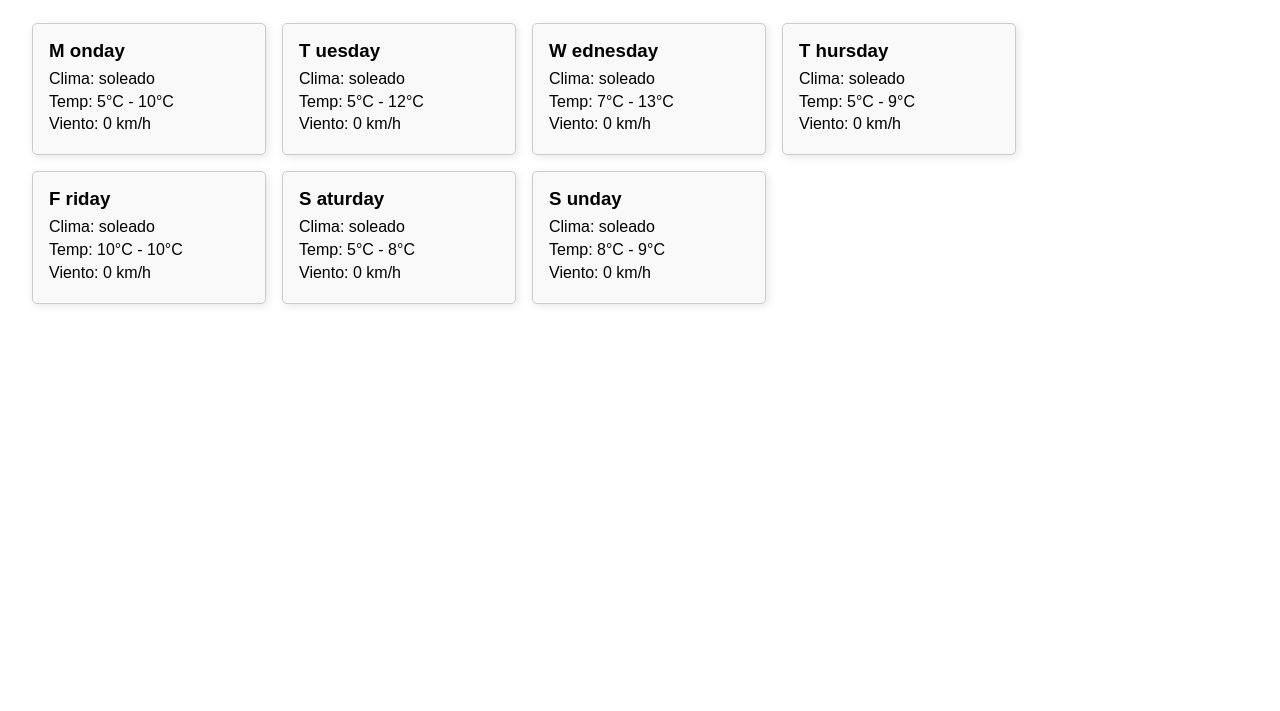
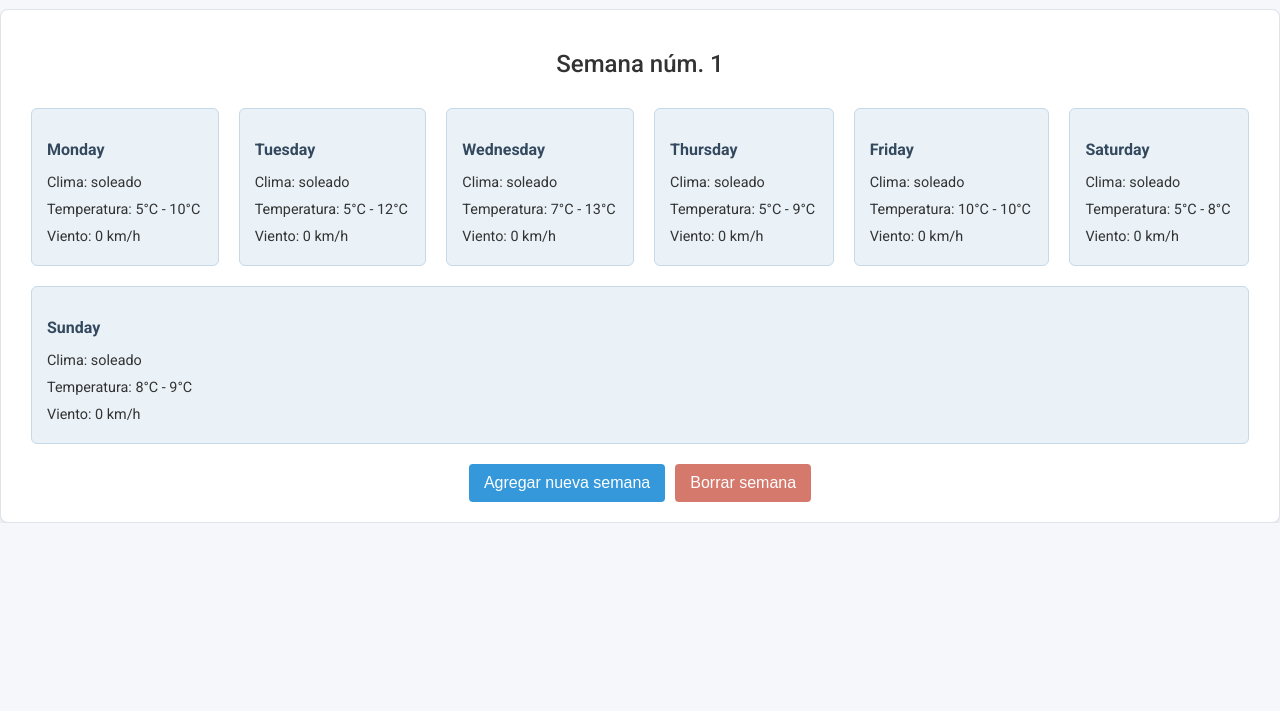
Before and after one commit to asm-dev/weather-forecast-app, a website with bundled scripts: page index.html in a window 1280 px wide. Shown: the part 89-800 px from the top of the page. Built offline with nearby package versions, Linux system fonts and the light colour scheme.

Commit message:
fix capitalise, improve styles and implement new DOM manipulations

```diff
--- a/src/app.ts
+++ b/src/app.ts
@@ -50,5 +50,5 @@ document.addEventListener("DOMContentLoaded", () => {
     "Media de las temperaturas máximas de la semana:",
     Math.round(WEEKLY_WEATHER_FORECAST_MOCK.getMaxTemperatureAverage())
   );
-  renderWeeklyForecast(WEEKLY_WEATHER_MODEL_MOCK);
+  renderWeeklyForecast(WEEKLY_WEATHER_MODEL_MOCK, "1");
 });
--- a/src/styles/weather-style.css
+++ b/src/styles/weather-style.css
@@ -1,29 +1,125 @@
+@import url("https://fonts.googleapis.com/css2?family=Roboto:wght@400;500;700&display=swap");
+
 body {
-  font-family: Arial, sans-serif;
   margin: 0;
-  padding: 1rem;
+  padding: 0;
+  font-family: "Roboto", sans-serif;
+  background-color: #f5f7fa;
+  color: #333;
+  display: flex;
+  flex-direction: column;
+  align-items: center;
+  justify-content: flex-start;
+  min-height: 100vh;
+}
+
+h1 {
+  font-weight: 500;
+  color: #2c3e50;
+  text-align: center;
+  margin-top: 20px;
+  margin-bottom: 40px;
 }
 
 #forecast-container {
   display: flex;
   flex-wrap: wrap;
-  gap: 1rem;
-  padding: 1rem;
+  gap: 20px;
+  justify-content: center;
+  align-items: flex-start;
+  width: 100%;
+  overflow-x: auto;
 }
 
-.forecast-day {
-  border: 1px solid #ccc;
-  padding: 1rem;
-  width: 200px;
-  background: #f9f9f9;
-  border-radius: 5px;
-  box-shadow: 2px 2px 8px rgba(0, 0, 0, 0.1);
+.weekly-weather-container {
+  background-color: #ffffff;
+  border: 1px solid #dfe4ea;
+  border-radius: 8px;
+  box-shadow: 0 2px 4px rgba(0, 0, 0, 0.1);
+  padding: 20px;
+  display: flex;
+  flex-direction: column;
+  align-items: center;
+  min-width: 300px;
 }
 
-.forecast-day h3 {
-  margin: 0 0 0.5rem 0;
+.weekly-weather-container h2 {
+  font-size: 1.5rem;
+  font-weight: 500;
+  margin-bottom: 20px;
 }
 
-.forecast-day p {
-  margin: 0.3rem 0;
+.daily-forecast-card {
+  background-color: #eaf2f8;
+  border: 1px solid #c5d9e8;
+  border-radius: 6px;
+  padding: 15px;
+  text-align: left;
+  margin: 10px;
+  flex: 1 0 auto;
+  min-width: 50px;
 }
+
+.daily-forecast-card h3 {
+  font-size: 1rem;
+  color: #34495e;
+  margin-bottom: 10px;
+}
+
+.daily-forecast-card p {
+  font-size: 0.9rem;
+  margin: 5px 0;
+}
+
+button {
+  background-color: #3498db;
+  color: #ffffff;
+  border: none;
+  border-radius: 4px;
+  padding: 10px 15px;
+  font-size: 1rem;
+  cursor: pointer;
+  margin-top: 10px;
+  margin-right: 10px;
+  transition: background-color 0.3s;
+}
+
+button:hover {
+  background-color: #2980b9;
+}
+
+button:active {
+  background-color: #1c658c;
+}
+
+button:last-child {
+  background-color: #d6796d;
+}
+
+button:last-child:hover {
+  background-color: #a93226;
+}
+
+button:last-child:active {
+  background-color: #922b21;
+}
+
+.weekly-weather-container div {
+  display: flex;
+  justify-content: center;
+  flex-wrap: wrap;
+}
+
+.daily-forecast-card {
+  display: flex;
+  flex-direction: column;
+  justify-content: space-between;
+}
+
+.weekly-weather-container button {
+  margin-top: 10px;
+}
+
+.weekly-weather-container button:last-child {
+  margin-right: 0;
+}
--- a/src/utils/capitalise-first-char.ts
+++ b/src/utils/capitalise-first-char.ts
@@ -2,5 +2,5 @@ export const capitalise = (word: string): string => {
   const capitalisedFirstChar = word.charAt(0).toUpperCase();
   const wordWithoutFirstChar = word.slice(1);
 
-  return `${capitalisedFirstChar} ${wordWithoutFirstChar}`;
+  return `${capitalisedFirstChar}${wordWithoutFirstChar}`;
 };
--- a/src/views/weather-view.ts
+++ b/src/views/weather-view.ts
@@ -1,28 +1,85 @@
 import { WeatherModel, WeeklyWeatherModel } from "../model/weather-model.js";
 import { capitalise } from "../utils/capitalise-first-char.js";
 
-const fromWeatherDataToHTMLMap = (
-  day: string,
-  weatherData: WeatherModel
-): string => {
+let weekCounter = 1;
+
+const createDailyWeatherCard = (day: string, weatherData: WeatherModel) => {
   const capitalisedDay = capitalise(day);
 
   return `
-    <div class="forecast-day">
+    <div class="daily-forecast-card">
       <h3>${capitalisedDay}</h3>
       <p>Clima: ${weatherData.weather}</p>
-      <p>Temp: ${weatherData.temperature.minTemperature}°C - ${weatherData.temperature.maxTemperature}°C</p>
+      <p>Temperatura: ${weatherData.temperature.minTemperature}°C - ${weatherData.temperature.maxTemperature}°C</p>
       <p>Viento: ${weatherData.windSpeed} km/h</p>
     </div>`;
 };
 
-export const renderWeeklyForecast = (weeklyData: WeeklyWeatherModel): void => {
+const fromDataToWeeklyWeatherCardHTML = (
+  weeklyData: WeeklyWeatherModel
+): string => {
   const weeklyDataList = Object.entries(weeklyData);
 
+  return weeklyDataList
+    .map(([day, weather]) => createDailyWeatherCard(day, weather))
+    .join("");
+};
+
+export const renderWeeklyForecast = (
+  weeklyData: WeeklyWeatherModel,
+  weekNumber: string
+): void => {
   const forecastContainer = document.getElementById("forecast-container");
   forecastContainer.innerHTML = "";
 
-  forecastContainer.innerHTML = weeklyDataList
-    .map(([day, weather]) => fromWeatherDataToHTMLMap(day, weather))
-    .join("");
+  const weekContainer = document.createElement("div");
+  weekContainer.classList.add("weekly-weather-container");
+  weekContainer.dataset.week = weekNumber;
+
+  const weekHeader = document.createElement("h2");
+  weekHeader.textContent = `Semana núm. ${weekNumber}`;
+  weekContainer.appendChild(weekHeader);
+
+  const cardsContainer = document.createElement("div");
+  cardsContainer.innerHTML = fromDataToWeeklyWeatherCardHTML(weeklyData);
+  weekContainer.appendChild(cardsContainer);
+
+  const buttonContainer = document.createElement("div");
+  weekContainer.classList.add("buttons-container");
+
+  const updateButton = document.createElement("button");
+  updateButton.textContent = "Agregar nueva semana";
+  updateButton.addEventListener("click", () => console.log("TODO"));
+
+  const deleteButton = document.createElement("button");
+  deleteButton.textContent = "Borrar semana";
+  deleteButton.addEventListener("click", () => deleteWeek(weekContainer));
+
+  buttonContainer.appendChild(updateButton);
+  buttonContainer.appendChild(deleteButton);
+  weekContainer.appendChild(buttonContainer);
+
+  forecastContainer.appendChild(weekContainer);
 };
+
+const deleteWeek = (weekContainer: HTMLDivElement): void => {
+  const forecastContainer = document.getElementById("forecast-container");
+  forecastContainer.removeChild(weekContainer);
+
+  weekCounter--;
+  updateWeekHeaders();
+};
+
+const updateWeekHeaders = () => {
+  const weekContainerNodeList = document.querySelectorAll(
+    ".weekly-weather-container"
+  );
+
+  weekContainerNodeList.forEach((week, index) => {
+    const weekHeader = week.querySelector("h2");
+    weekHeader.textContent = `Semana ${index + 1}`;
+    (week as HTMLElement).dataset.week = (index + 1).toString();
+  });
+
+  weekCounter = weekContainerNodeList.length;
+};
```
